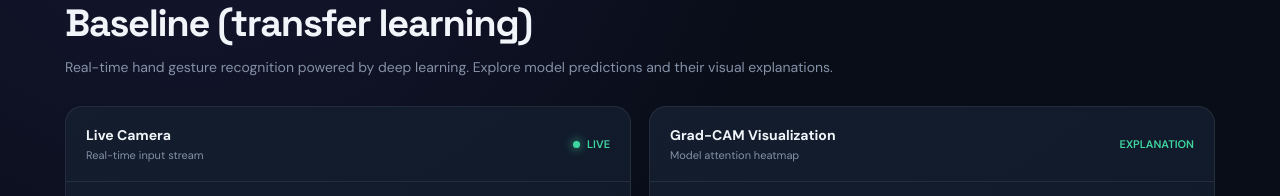
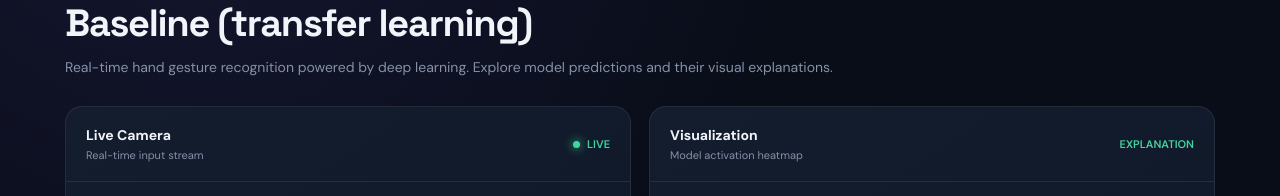
Before and after one commit to Ramazan-droid/cv_webdemo, a Flask app: page / in a window 1280 px wide. Shown: the part 167-363 px from the top of the page. Run offline with Flask 3, Linux system fonts and the light colour scheme.

Commit message:
third commit

```diff
--- a/templates/index.html
+++ b/templates/index.html
@@ -359,8 +359,8 @@
         <div class="card">
             <div class="card-header">
                 <div>
-                    <div class="card-title">Grad-CAM Visualization</div>
-                    <div class="card-subtitle">Model attention heatmap</div>
+                    <div class="card-title">Visualization</div>
+                    <div class="card-subtitle">Model activation heatmap</div>
                 </div>
 
                 <div class="status">
```
